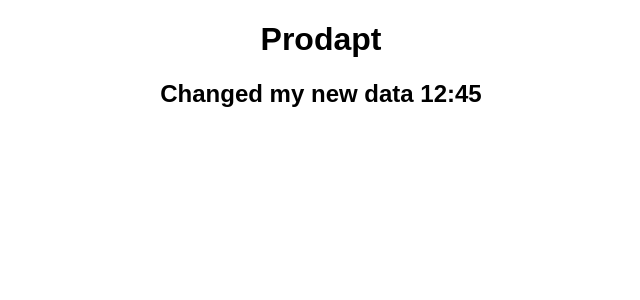
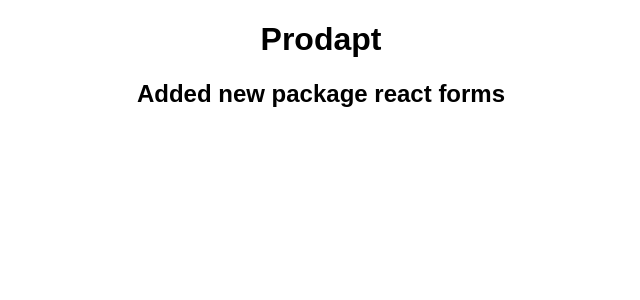
Before and after one commit to hemanthadepu08/React_sessions, a React (Create React App) app: page / in a window 1280 px wide. Shown: the top 300 px of the page, without its empty margins (319-959 px from the left). Built offline with nearby package versions, Linux system fonts and the light colour scheme.

Commit message:
new updates in app.js and package.json

```diff
--- a/src/App.js
+++ b/src/App.js
@@ -4,7 +4,7 @@
   return (
     <div className="App">
       <h1>Prodapt</h1>
-      <h2>Changed my new data 12:45</h2>
+      <h2>Added new package react forms</h2>
     </div>
   );
 }
```
Also changed, not shown: package.json (+11 -2 lines).
